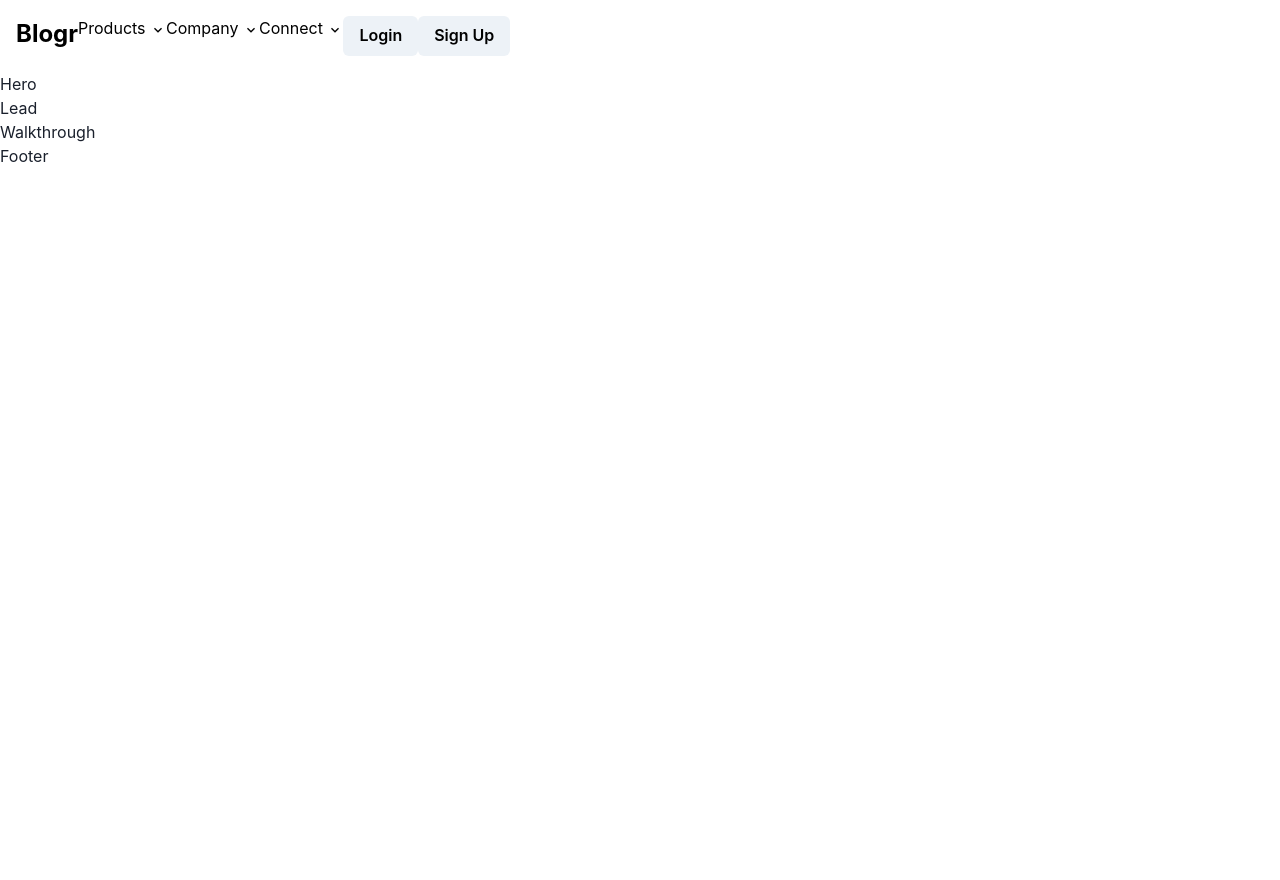
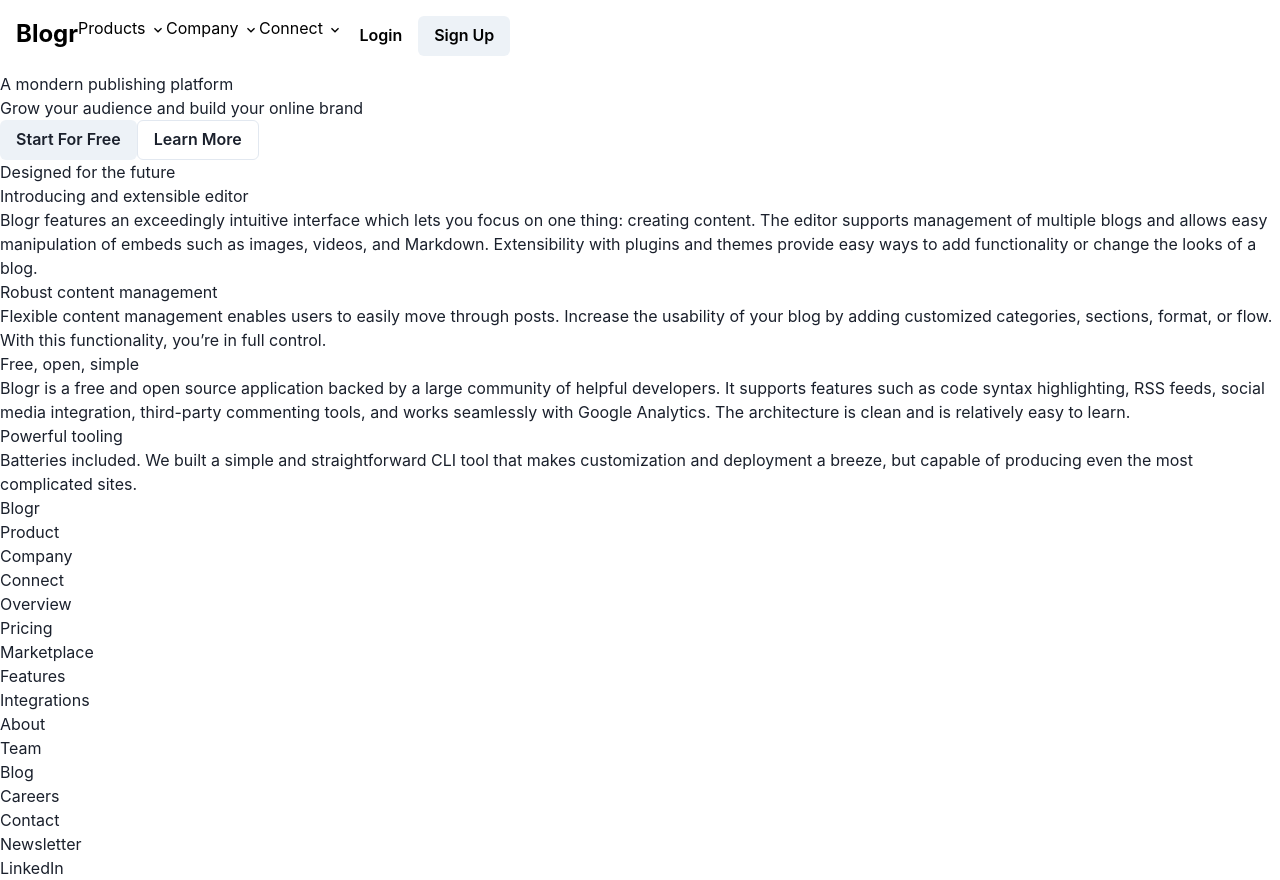
Before and after one commit to WilliamLa59/WebMockups, a React (Create React App) app in the folder blogr-landing-page/: page / in a window 1280 px wide. Before the commit the page ends 800 px from the top, so only its background shows below. Built offline with nearby package versions, Linux system fonts and the light colour scheme.

Commit message:
added all text
- gonna add images after some basic styling

```diff
--- a/blogr-landing-page/src/App.js
+++ b/blogr-landing-page/src/App.js
@@ -10,7 +10,6 @@ function App() {
   return (
     <div className="App">
       <ChakraProvider>
-      <Navbar/>
       <Hero/>
       <Lead/>
       <Walkthrough/>
--- a/blogr-landing-page/src/components/Footer.jsx
+++ b/blogr-landing-page/src/components/Footer.jsx
@@ -1,7 +1,45 @@
 import React from 'react'
-
+import { Text } from '@chakra-ui/react'
 export const Footer = () => {
   return (
-    <div>Footer</div>
+    <footer>
+      <div className='footer-container'>
+        <div className='footer-logo'>
+          <Text>Blogr</Text>
+        </div>
+
+        <div className='col1-title'>
+          <Text>Product</Text>
+        </div>
+
+        <div className='col2-title'>
+          <Text>Company</Text>
+        </div>
+
+        <div className='col3-title'>
+          <Text>Connect</Text>
+        </div>
+
+        <div className='col1-items'>
+          <Text>Overview</Text>
+          <Text>Pricing</Text>
+          <Text>Marketplace</Text>
+          <Text>Features</Text>
+          <Text>Integrations</Text>
+        </div>
+        <div className='col2-items'>
+          <Text>About</Text>
+          <Text>Team</Text>
+          <Text>Blog</Text>
+          <Text>Careers</Text>
+        </div>
+        <div className='col3-items'>
+          <Text>Contact</Text>
+          <Text>Newsletter</Text>
+          <Text>LinkedIn</Text>
+        </div>
+
+      </div>
+    </footer>
   )
 }
--- a/blogr-landing-page/src/components/Hero.jsx
+++ b/blogr-landing-page/src/components/Hero.jsx
@@ -1,7 +1,35 @@
 import React from 'react'
+import { Text, Button } from '@chakra-ui/react'
+import { Navbar } from './Navbar'
 
 export const Hero = () => {
   return (
-    <div>Hero</div>
+    <div className='nav-hero-container'>
+
+      <Navbar/>
+
+      <div className='hero-header'>
+        <Text>
+          A mondern publishing platform
+        </Text>
+      </div>
+
+      <div className='hero-sub'>
+        <Text>
+          Grow your audience and build your online brand
+        </Text>
+      </div>
+
+      <div className='hero-btns'>
+        <Button >
+          Start For Free
+        </Button>
+        <Button variant="outline">
+          Learn More
+        </Button>
+      </div>
+    </div>
+
+
   )
 }
--- a/blogr-landing-page/src/components/Lead.jsx
+++ b/blogr-landing-page/src/components/Lead.jsx
@@ -1,7 +1,39 @@
 import React from 'react'
-
+import { Text } from '@chakra-ui/react'
 export const Lead = () => {
   return (
-    <div>Lead</div>
+    <div className='lead-container'>
+      <div className='lead-header'>
+        <Text>
+          Designed for the future
+        </Text>
+      </div>
+
+      <div className='lead-text-container'>
+        <div>
+          <Text>Introducing and extensible editor</Text>
+          <Text>
+            Blogr features an exceedingly intuitive interface which lets you focus on one thing: creating content.
+            The editor supports management of multiple blogs and allows easy manipulation of embeds such as images,
+            videos, and Markdown. Extensibility with plugins and themes provide easy ways to add functionality or
+            change the looks of a blog.
+          </Text>
+        </div>
+
+        <div>
+          <Text>Robust content management</Text>
+          <Text>
+          Flexible content management enables users to easily move through posts. Increase the usability of your blog
+          by adding customized categories, sections, format, or flow. With this functionality, you’re in full control.
+
+          </Text>
+        </div>
+      </div>
+
+      <div className='lead-img-container'>
+
+      </div>
+
+    </div>
   )
 }
--- a/blogr-landing-page/src/components/Navbar.jsx
+++ b/blogr-landing-page/src/components/Navbar.jsx
@@ -6,13 +6,13 @@ export const Navbar = () => {
   return (
     <Box bg="transparent" w="100%" p={4} color="black" display="flex">
 
-      <div className='Logo'>
+      <div className='nav-logo'>
         <Text fontSize="24" fontWeight="bold">
           Blogr
         </Text>
       </div>
 
-      <div className='menuLinks'>
+      <div className='nav-menulinks'>
         <Menu >
           {({ isOpen }) => (
             <>
@@ -62,8 +62,8 @@ export const Navbar = () => {
         </Menu>
       </div>
 
-      <div className='menuButtons'>
-        <Button>Login</Button>
+      <div className='nav-menuButtons'>
+        <Button variant="ghost">Login</Button>
         <Button>Sign Up</Button>
       </div>
 
--- a/blogr-landing-page/src/components/Walkthrough.jsx
+++ b/blogr-landing-page/src/components/Walkthrough.jsx
@@ -1,7 +1,29 @@
 import React from 'react'
-
+import { Text } from '@chakra-ui/react'
 export const Walkthrough = () => {
   return (
-    <div>Walkthrough</div>
+    <div className='wlkthr-container'>
+      <div className='wlkthr-img-contrainer'>
+
+      </div>
+      <div>
+        <div className='wlkthr-text-container'>
+          <Text>Free, open, simple</Text>
+          <Text>
+            Blogr is a free and open source application backed by a large community of helpful developers. It supports
+            features such as code syntax highlighting, RSS feeds, social media integration, third-party commenting tools,
+            and works seamlessly with Google Analytics. The architecture is clean and is relatively easy to learn.
+          </Text>
+        </div>
+        <div>
+          <Text>Powerful tooling</Text>
+          <Text>
+          Batteries included. We built a simple and straightforward CLI tool that makes customization and deployment a breeze, but
+          capable of producing even the most complicated sites.
+          </Text>
+        </div>
+      </div>
+
+    </div>
   )
 }
```
